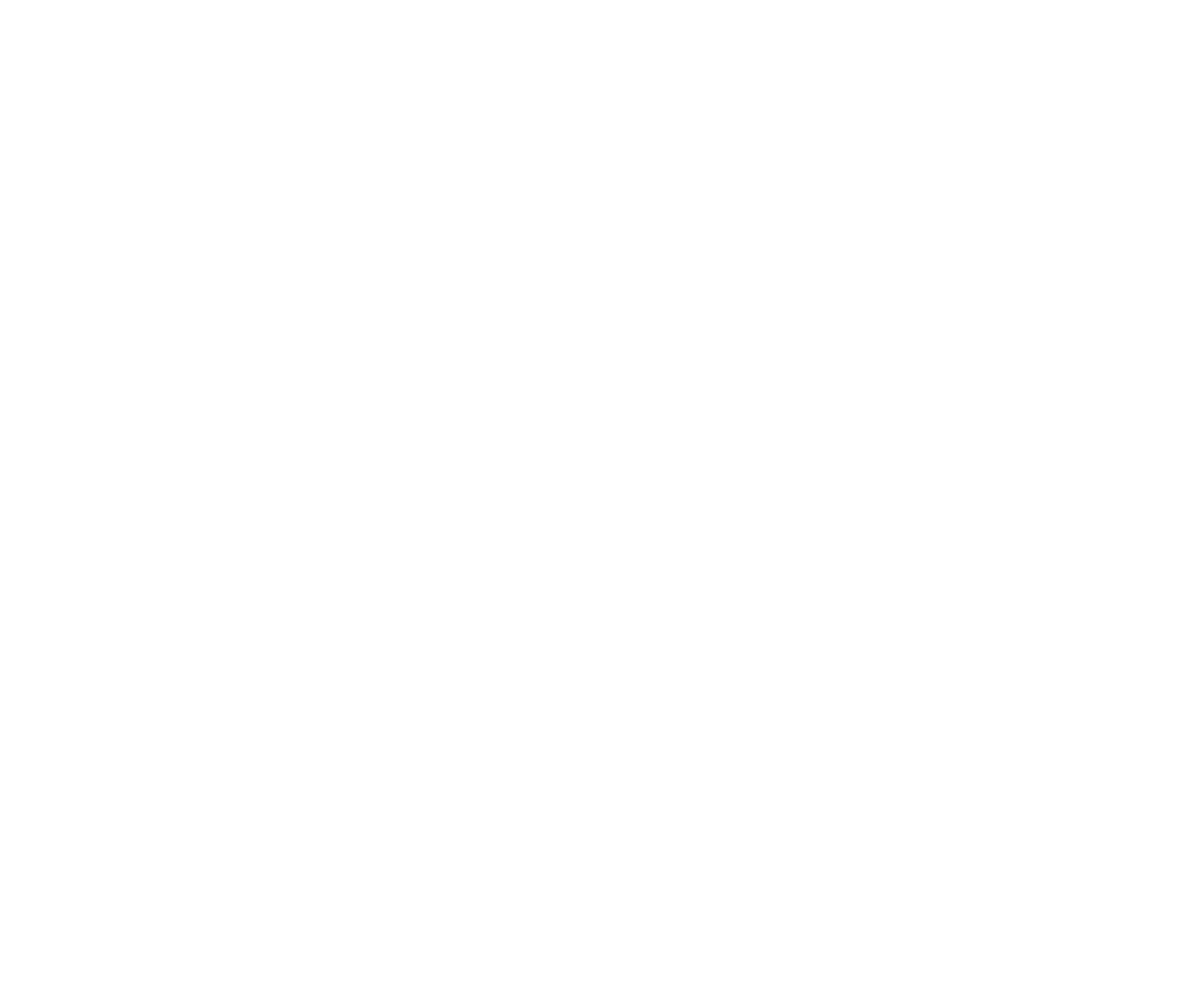
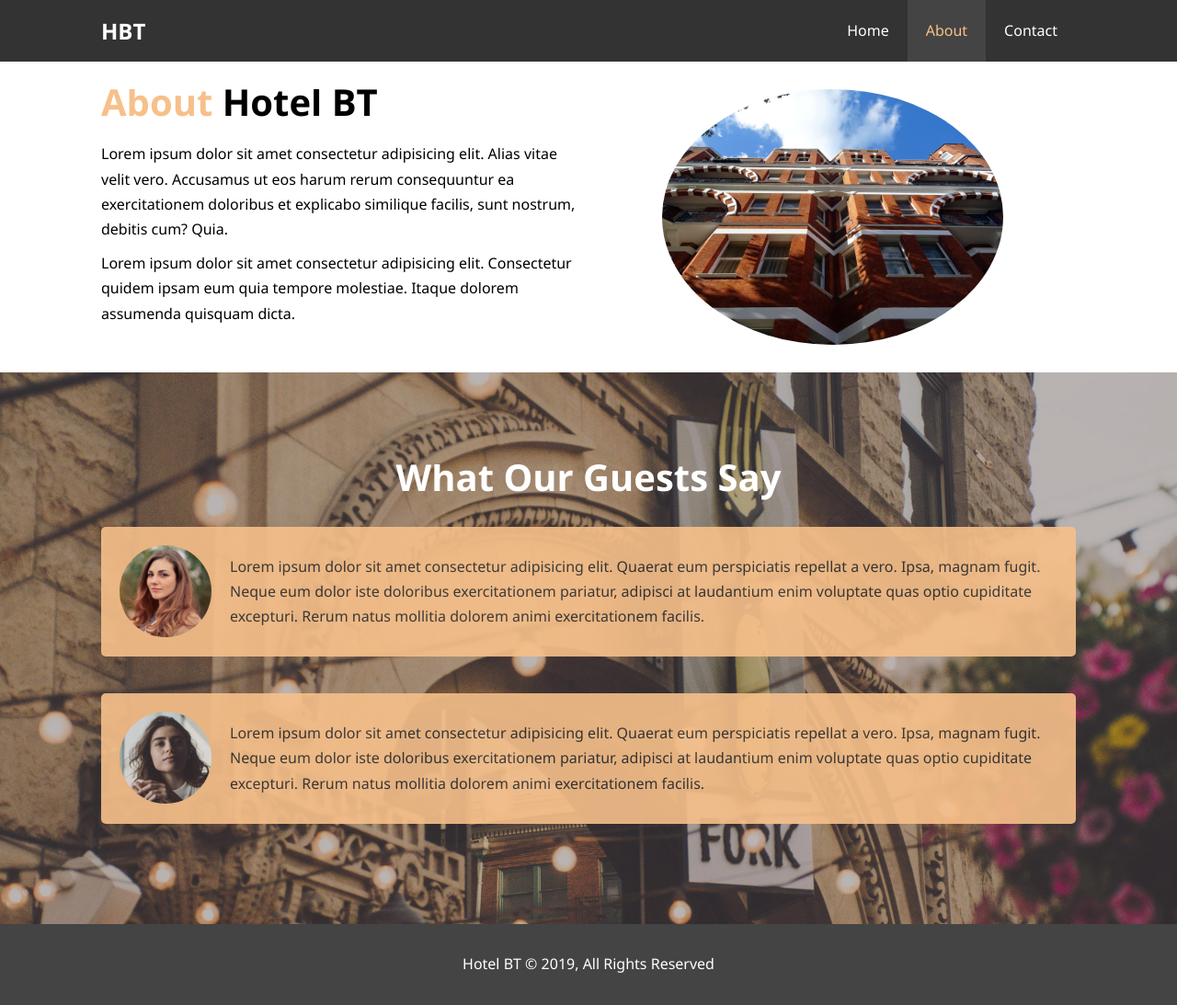
Before and after one commit to bsandstrom/html-and-css, a plain HTML site: page section4-hotel/about.html in a window 1280 px wide. Shown: the whole page at 92% size. Before the commit the page ends 800 px from the top, so only its background shows below. Drawn offline with Linux system fonts and the light colour scheme.

Commit message:
40 About page

```diff
--- a/section4-hotel/about.html
+++ b/section4-hotel/about.html
@@ -0,0 +1,72 @@
+<!DOCTYPE html>
+<html lang="en">
+
+<head>
+    <meta charset="UTF-8">
+    <meta name="viewport" content="width=device-width, initial-scale=1.0">
+    <meta name="description" content="Welcome to the most extraordinary hotel in Boston Massachusetts">
+    <meta name="keywords" content="hotel,boston hotel, new england hotel">
+    <link rel="stylesheet" href="css/style.css">
+    <title>Hotel BT | About</title>
+</head>
+
+<body>
+    <header>
+        <nav id="navbar">
+            <div class="container">
+                <h1 class="logo"><a href="index.html">HBT</a></h1>
+                <ul>
+                    <li><a href="index.html">Home</a></li>
+                    <li><a class="current" href="about.html">About</a></li>
+                    <li><a href="contact.html">Contact</a></li>
+                </ul>
+            </div>
+        </nav>
+
+
+    </header>
+
+    <section id="about-info" class="bg-lite py-3">
+        <div class="container">
+            <div class="info-left">
+                <h1 class="l-heading"><span class="text-primary">About</span> Hotel BT</h1>
+                <p>Lorem ipsum dolor sit amet consectetur adipisicing elit. Alias vitae velit vero. Accusamus ut eos
+                    harum rerum consequuntur ea exercitationem doloribus et explicabo similique facilis, sunt nostrum,
+                    debitis cum? Quia.</p>
+                <p>Lorem ipsum dolor sit amet consectetur adipisicing elit. Consectetur quidem ipsam eum quia tempore
+                    molestiae. Itaque dolorem assumenda quisquam dicta.</p>
+            </div>
+            <div class="info-right">
+                <img src="./img/photo-2.jpg" alt="hotel">
+            </div>
+        </div>
+    </section>
+
+    <div class="clr"></div>
+
+    <section id="testimonials" class="py-3">
+        <div class="container">
+            <h2 class="l-heading">What Our Guests Say</h2>
+            <div class="testimonial bg-primary">
+                <img src="./img/person-1.jpg" alt="Samantha">
+                <p>Lorem ipsum dolor sit amet consectetur adipisicing elit. Quaerat eum perspiciatis repellat a vero.
+                    Ipsa, magnam fugit. Neque eum dolor iste doloribus exercitationem pariatur, adipisci at laudantium
+                    enim voluptate quas optio cupiditate excepturi. Rerum natus mollitia dolorem animi exercitationem
+                    facilis.</p>
+            </div>
+            <div class="testimonial bg-primary">
+                <img src="./img/person-2.jpg" alt="Jen">
+                <p>Lorem ipsum dolor sit amet consectetur adipisicing elit. Quaerat eum perspiciatis repellat a vero.
+                    Ipsa, magnam fugit. Neque eum dolor iste doloribus exercitationem pariatur, adipisci at laudantium
+                    enim voluptate quas optio cupiditate excepturi. Rerum natus mollitia dolorem animi exercitationem
+                    facilis.</p>
+            </div>
+        </div>
+    </section>
+
+    <footer id="main-footer" class="clr">
+        <p>Hotel BT &copy; 2019, All Rights Reserved</p>
+    </footer>
+</body>
+
+</html>
--- a/section4-hotel/css/style.css
+++ b/section4-hotel/css/style.css
@@ -31,6 +31,10 @@ p {
 /* Utility Classes */
 .clr {
   clear: both;
+}
+
+.l-heading {
+  font-size: 40px;
 }
 
 .container {
@@ -76,6 +80,17 @@ p {
 .bg-primary {
   color: #333;
   background: #f7c08a;
+}
+
+/* Padding */
+.py-1 {
+  padding: 10px 0;
+}
+.py-1 {
+  padding: 20px 0;
+}
+.py-3 {
+  padding: 30px 0;
 }
 
 /* Navbar */
@@ -174,6 +189,53 @@ p {
   margin-bottom: 10px;
 }
 
+/* About Info */
+#about-info .info-right {
+  float: right;
+  width: 50%;
+  min-height: 100%;
+}
+
+#about-info .info-right img {
+  display: block;
+  margin: auto;
+  width: 70%;
+  border-radius: 50%;
+}
+
+#about-info .info-left {
+  float: left;
+  width: 50%;
+  min-height: 100%;
+}
+
+/* testimonials */
+#testimonials {
+  height: 600px;
+  background: url("../img/test-bg.jpg") no-repeat center center/cover;
+  padding-top: 100px;
+}
+
+#testimonials h2 {
+  color: #fff;
+  text-align: center;
+  padding-bottom: 40px;
+}
+
+#testimonials .testimonial {
+  padding: 20px;
+  margin-bottom: 40px;
+  border-radius: 5px;
+  opacity: 0.9;
+}
+
+#testimonials .testimonial img {
+  width: 100px;
+  float: left;
+  margin-right: 20px;
+  border-radius: 50%;
+}
+
 /* Footer */
 #main-footer {
   text-align: center;
```
